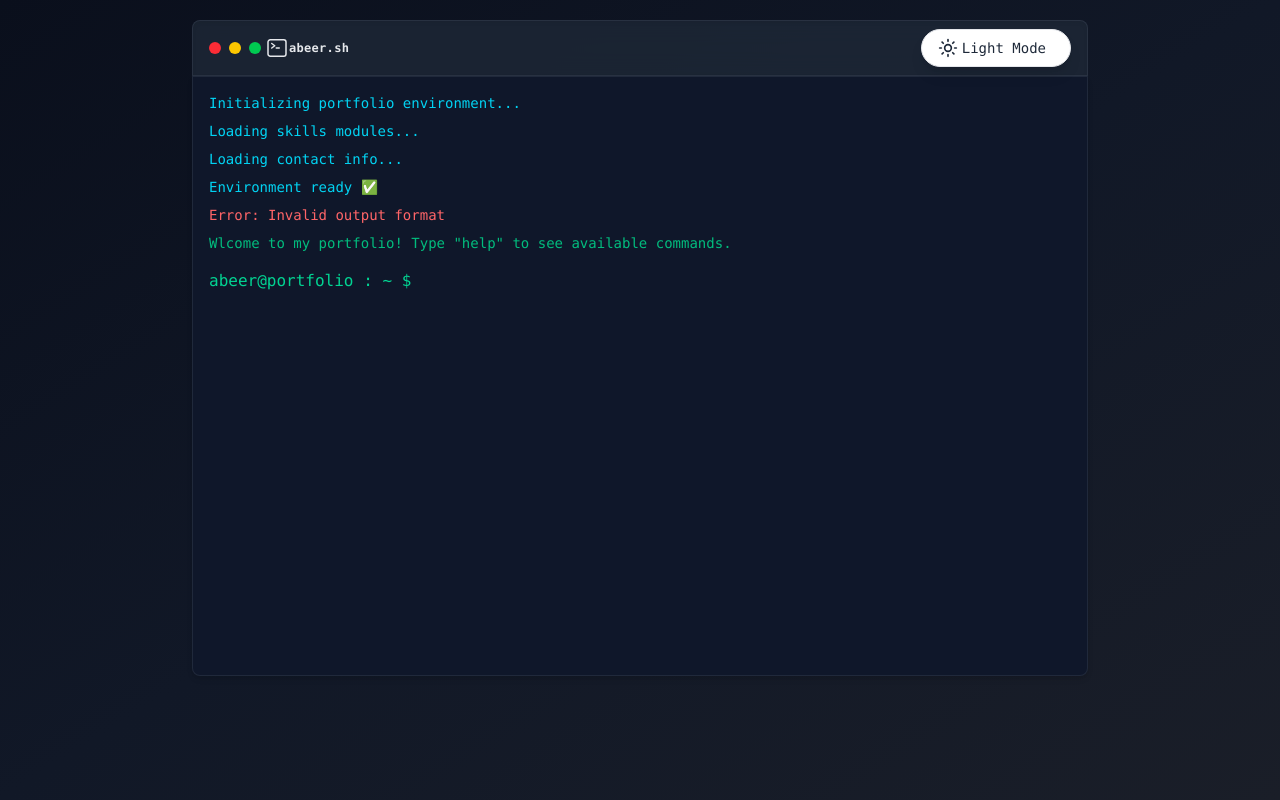
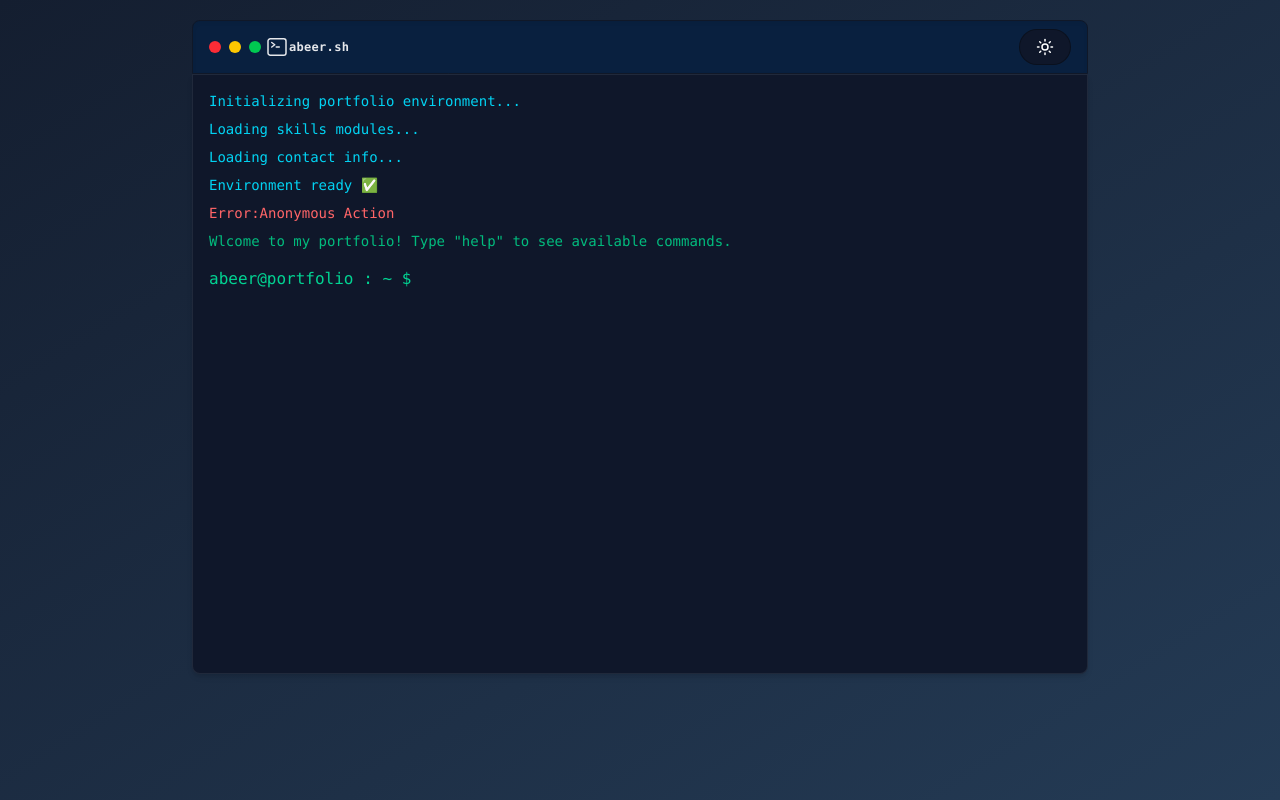
Before and after one commit to abeer-srivastava/me_, a React (Vite) app: page / in a window 1280 px wide. Built offline with nearby package versions, Linux system fonts and the light colour scheme.

Commit message:
improvements in the ui

```diff
--- a/src/App.tsx
+++ b/src/App.tsx
@@ -11,15 +11,15 @@ export default function App() {
 
   const getBackgroundClasses = () => {
     if (whiteGradient) {
-      return "bg-gradient-to-br from-white via-gray-100 to-blue-100 text-gray-800 font-bold min-h-screen font-mono p-5 flex justify-center items-start";
+      return "bg-gradient-to-br from-[#E0EAFC] to-[#CFDEF3] text-gray-800  min-h-screen font-mono p-5 flex justify-center items-start";
     }
-    return "bg-gradient-to-br from-[#0a0f1c] via-[#111827] to-[#1a1e28] text-white min-h-screen font-mono p-5 flex justify-center items-start";
+    return "bg-gradient-to-br from-[#141E30] to-[#243B55] text-white min-h-screen font-mono p-5 flex justify-center items-start";
   };
-
+// linear-gradient(90deg, #4b6cb7 0%, #182848 100%)
   return (
     <div className={getBackgroundClasses()}>
       <div className="w-full max-w-4xl">
-        <div className={`${whiteGradient ? 'bg-white/80 backdrop-blur-md border-gray-200' : 'bg-[#1f2937]/80 backdrop-blur-md border-gray-600/30'} rounded-t-lg px-4 py-2 flex items-center justify-between text-sm shadow-inner border`}>
+        <div className={`${whiteGradient ? 'bg-white/80 backdrop-blur-md border-gray-200' : 'bg-[#09203f] backdrop-blur-md border-gray-900'} rounded-t-lg px-4 py-2 flex items-center justify-between text-sm shadow-inner border`}>
           <div className="flex items-center space-x-2">
             <div className="w-3 h-3 rounded-full bg-red-500"></div>
             <div className="w-3 h-3 rounded-full bg-yellow-400"></div>
--- a/src/components/Terminal.tsx
+++ b/src/components/Terminal.tsx
@@ -91,7 +91,7 @@ const Terminal = ({ whiteGradient }: TerminalProps) => {
       { text: "• quote - Display a random programming quote", color: "text-cyan-300" },
       { text: "• time - Show current time", color: "text-cyan-300" },
       { text: "• date - Show current date", color: "text-cyan-300" },
-      { text: "• sudo [command] - Try to run as superuser (Easter egg)", color: "text-cyan-300" },
+      { text: "• sudo [command] - Try to run as superuser", color: "text-cyan-300" },
     ],
   },
 
@@ -217,7 +217,7 @@ const Terminal = ({ whiteGradient }: TerminalProps) => {
   story: {
     type: "story",
     content: [
-      { text: "👦 My Journey:", color: "text-yellow-400 font-bold" },
+      { text: "📖 My Journey:", color: "text-yellow-400 font-bold" },
       { text: "", color: "" },
       { text: "I started coding in high school out of curiosity and fell in love with the logic behind software. Over the years, I've worked with web, cloud, and AI technologies to build real-world solutions.", color: "text-yellow-300" },
       { text: "My vision is to combine technology and creativity to build systems that make a difference.", color: "text-yellow-300" }
@@ -373,7 +373,7 @@ const handleCommand = (cmd:string) => {
     }
 
     if (!Array.isArray(output)) {
-      return <div className="text-red-400">Error: Invalid output format</div>;
+      return <div className="text-red-400">Error:Anonymous Action</div>;
     }
 
     return output.map((item, index) => {
--- a/src/components/ThemeToggler.tsx
+++ b/src/components/ThemeToggler.tsx
@@ -12,11 +12,11 @@ function ThemeToggler({ whiteGradient, onToggle }: ThemeTogglerProps) {
       className={`px-4 py-2 rounded-full text-sm font-medium transition-all duration-300 ${
         whiteGradient
           ? 'bg-gray-800 text-white hover:bg-gray-700 shadow-lg'
-          : 'bg-white text-gray-800 hover:bg-gray-100 border border-gray-200 shadow-lg'
+          : 'bg-[#0f172a] text-gray-800 hover:bg-gray-950 hover:text-gray-800 border border-black/30'
       }`}
       title={whiteGradient ? "Switch to Dark Mode" : "Switch to White Gradient"}
     >
-      {whiteGradient ?  (<div className="flex align-middle pr-2"><MoonStar size={20}  className="mr-1"/>Dark Mode</div>): (<div className="flex align-middle pr-2"><Sun size={20} className="mr-1"/>Light Mode</div>)}
+      {whiteGradient ?  (<div className="flex align-middle"><MoonStar size={18}  className=""/></div>): (<div className="flex align-middle  text-white"><Sun size={18} className=""/></div>)}
     </button>
   );
 }
```
